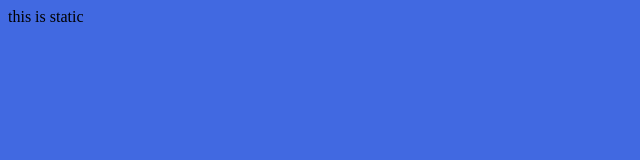
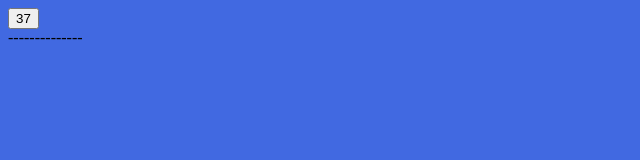
Before and after one commit to Lumi37/test3, a website: page src/client/index.html in a window 1280 px wide. Shown: the whole page, without its empty margins (0-640 px from the left). Drawn offline with Linux system fonts and the light colour scheme.

Commit message:
index.html

```diff
--- a/src/client/index.html
+++ b/src/client/index.html
@@ -10,7 +10,8 @@
 </head>
 
 <body>
-    this is static
+    <input type="button" method="POST" value="37">
+    <div method="GET"> --------------</div>
 </body>
 
 </html>
```
